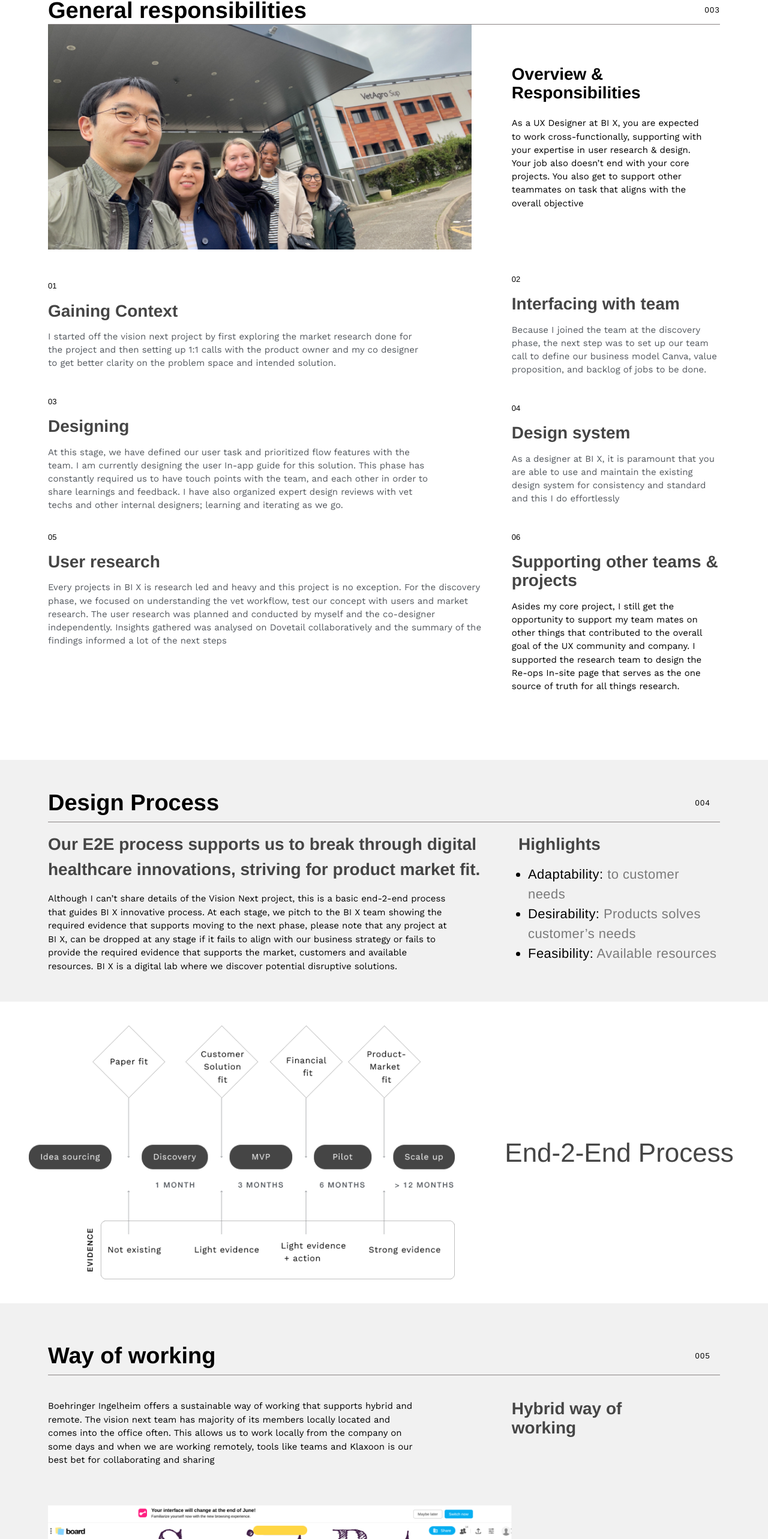
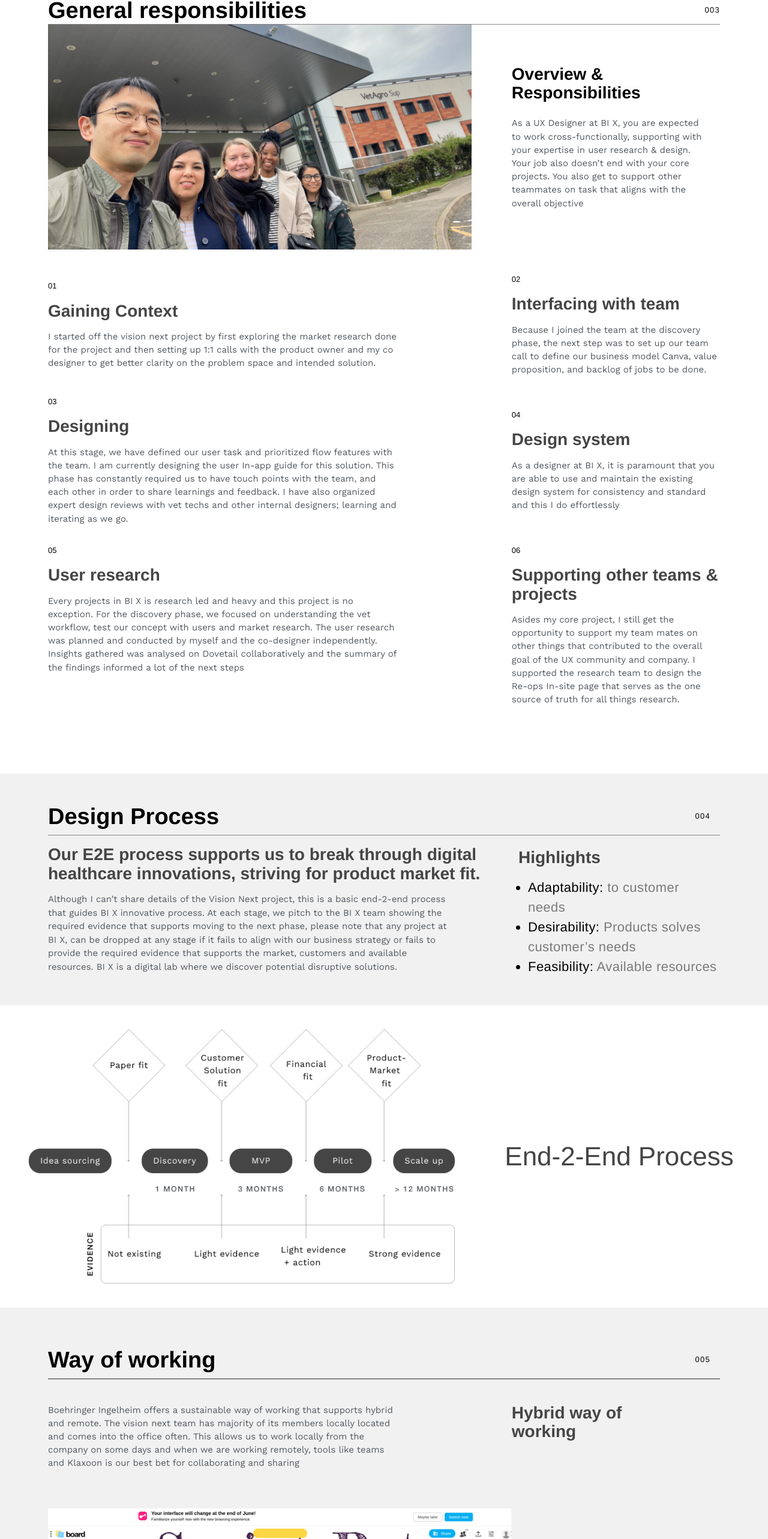
Before and after one commit to Nathan-88/precious-portfolio, a React (Vite) app: page /projects/bix in a window 1280 px wide. Shown: the part 1336-3902 px from the top of the page at 60% size. Built offline with nearby package versions, Linux system fonts and the light colour scheme; a web font is replaced by a local one.

Commit message:
edited the bix page to fix font errors

```diff
--- a/src/components/Designprocess.jsx
+++ b/src/components/Designprocess.jsx
@@ -9,8 +9,8 @@ const Designprocess =() => {
             <div className="h-[0.07rem] mb-4 bg-hrline"></div>
             <div className="flex flex-col xl:flex-row justify-between">
                 <div className="mb-8 xl:mb-0 xl:w-[67%]">
-                    <h4 className="text-hueblack font-bold text-[24px] md:text-[28px] mb-4">Our E2E process supports us to break through digital healthcare innovations, striving for product market fit.</h4>
-                    <p className="font-[400] font-work-sans text-[15px] xl:w-[90%]">Although I can’t share details of the Vision Next project, this is a basic end-2-end process that guides BI X innovative process. At each stage, we pitch to the BI X team showing the required evidence that supports moving to the next phase, please note that any project at BI X, can be dropped at any stage if it fails to align with our business strategy or fails to provide the required evidence that supports the market, customers and available resources. BI X is a digital lab where we discover potential disruptive solutions. </p>
+                    <h4 className="text-hueblack font-bold text-[24px] md:text-3xl mb-4">Our E2E process supports us to break through digital healthcare innovations, striving for product market fit.</h4>
+                    <p className="font-[400] text-secondary font-work-sans text-[15px] xl:w-[90%]">Although I can’t share details of the Vision Next project, this is a basic end-2-end process that guides BI X innovative process. At each stage, we pitch to the BI X team showing the required evidence that supports moving to the next phase, please note that any project at BI X, can be dropped at any stage if it fails to align with our business strategy or fails to provide the required evidence that supports the market, customers and available resources. BI X is a digital lab where we discover potential disruptive solutions. </p>
                 </div>
                 <div className="xl:w-[30%]">
                     <h4 className="text-hueblack font-bold text-[24px] md:text-[28px] mb-3">Highlights</h4>
--- a/src/components/Fun.jsx
+++ b/src/components/Fun.jsx
@@ -10,8 +10,8 @@ const Fun =()=> {
                 <div className="h-[0.07rem] bg-hrline"></div>
             </div>
             <div className="mb-16 xl:mb-28 flex flex-col xl:flex-row justify-between">
-                <div className="mb-8 xl:mb-0 xl:w-[50%] text-secondary font-[400] text-sm">
-                    <p className="">Although I have had the best time working on impactful projects that support the overall Boehringer Ingelheim’s vision of improving lives, I have also had the best time at company events, learning and travelling</p>
+                <div className="mb-8 xl:mb-0 xl:w-[60%] text-secondary font-[400] text-sm">
+                    <p className="font-work-sans">Although I have had the best time working on impactful projects that support the overall Boehringer Ingelheim’s vision of improving lives, I have also had the best time at company events, learning and travelling</p>
                 </div>
                 <div className="xl:w-[31%]">
                     <p className="font-bold text-secondary text-3xl xl:w-[97%]">The best kind of work gives you energy back</p>
--- a/src/components/Generalrespon.jsx
+++ b/src/components/Generalrespon.jsx
@@ -13,14 +13,14 @@ const Generalrespon = () => {
                 </div>
                 <div className="xl:w-[31%]">
                     <h4 className="font-bold text-3xl mb-6">Overview & Responsibilities</h4>
-                    <p className="text-sm font-work-sans font-[400] xl:w-[94%]">As a UX Designer at BI X, you are expected to work cross-functionally, supporting with your expertise in user research & design. Your job also doesn’t end with your core projects. You also get to support other teammates on task that aligns with the overall objective </p>
+                    <p className="text-sm font-work-sans text-secondary font-[400] xl:w-[94%]">As a UX Designer at BI X, you are expected to work cross-functionally, supporting with your expertise in user research & design. Your job also doesn’t end with your core projects. You also get to support other teammates on task that aligns with the overall objective </p>
                 </div>
             </div>
             <div className="flex flex-col mb-8 xl:flex-row items-center justify-between">
-                <div className="xl:w-[65%]">
+                <div className="mb-8 xl:mb-0 xl:w-[65%]">
                     <h4 className="font-500 text-[13px] mb-4">01</h4>
                     <h4 className="font-bold mb-4 text-3xl text-hueblack">Gaining Context</h4>
-                    <p className="text-sm w-[87%] font-[400] text-secondary font-work-sans">I started off the vision next project by first exploring the market research done for the project and then setting up 1:1 calls with the product owner and my co designer to get better clarity on the problem space and intended solution.</p>
+                    <p className="text-sm xl:w-[80%] font-[400] text-secondary font-work-sans">I started off the vision next project by first exploring the market research done for the project and then setting up 1:1 calls with the product owner and my co designer to get better clarity on the problem space and intended solution.</p>
                 </div>
                 <div className="xl:w-[31%]">
                     <h4 className="font-500 text-[13px] mb-4">02</h4>
@@ -29,10 +29,10 @@ const Generalrespon = () => {
                 </div>
             </div>
             <div className="flex flex-col mb-8 xl:flex-row items-center justify-between">
-                <div className="xl:w-[65%]">
+                <div className="mb-8 xl:mb-0 xl:w-[65%]">
                     <h4 className="font-500 text-[13px] mb-4">03</h4>
                     <h4 className="font-bold mb-4 text-3xl text-hueblack">Designing</h4>
-                    <p className="text-sm w-[87%] text-secondary font[400] font-work-sans">At this stage, we have defined our user task and prioritized flow features with the team. I am currently designing the user In-app guide for this solution. This phase has constantly required us to have touch points with the team, and each other in order to share learnings and feedback. I have also organized expert design reviews with vet techs and other internal designers; learning and iterating as we go.</p>
+                    <p className="text-sm xl:w-[80%] text-secondary font[400] font-work-sans">At this stage, we have defined our user task and prioritized flow features with the team. I am currently designing the user In-app guide for this solution. This phase has constantly required us to have touch points with the team, and each other in order to share learnings and feedback. I have also organized expert design reviews with vet techs and other internal designers; learning and iterating as we go.</p>
                 </div>
                 <div className="xl:w-[31%]">
                     <h4 className="font-500 text-[13px] mb-4">04</h4>
@@ -41,15 +41,15 @@ const Generalrespon = () => {
                 </div>
             </div>
             <div className="flex flex-col mb-8 xl:flex-row justify-between">
-                <div className="xl:w-[65%]">
+                <div className="mb-8 xl:mb-0 xl:w-[65%]">
                     <h4 className="font-500 text-[13px] mb-4">05</h4>
                     <h4 className="font-bold mb-4 text-3xl text-hueblack">User research</h4>
-                    <p className="text-sm font[400] text-secondary font-work-sans">Every projects in BI X is research led and heavy and this project is no exception. For the discovery phase, we focused on understanding the vet workflow, test our concept with users and market research. The user research was planned and conducted by myself and the co-designer independently. Insights gathered was analysed on Dovetail collaboratively and the summary of the findings informed a lot of the next steps</p>
+                    <p className="text-sm xl:w-[80%] font[400] text-secondary font-work-sans">Every projects in BI X is research led and heavy and this project is no exception. For the discovery phase, we focused on understanding the vet workflow, test our concept with users and market research. The user research was planned and conducted by myself and the co-designer independently. Insights gathered was analysed on Dovetail collaboratively and the summary of the findings informed a lot of the next steps</p>
                 </div>
                 <div className="xl:w-[31%]">
                     <h4 className="font-500 text-[13px] mb-4">06</h4>
                     <h4 className="font-bold mb-4 text-3xl text-hueblack">Supporting other teams & projects</h4>
-                    <p className=" text-sm  font-work-sans ">Asides my core project, I still get the opportunity to support my team mates on other things that contributed to the overall goal of the UX community and company. I supported the research team to design the Re-ops In-site page that serves as the one source of truth for all things research. </p>
+                    <p className=" text-sm font[400] text-secondary font-work-sans ">Asides my core project, I still get the opportunity to support my team mates on other things that contributed to the overall goal of the UX community and company. I supported the research team to design the Re-ops In-site page that serves as the one source of truth for all things research. </p>
                 </div>
             </div>
         </section>
--- a/src/components/Team.jsx
+++ b/src/components/Team.jsx
@@ -9,12 +9,12 @@ const Team =()=> {
                 <div className="h-[0.07rem] bg-hrline"></div>
             </div>
             <div className="mb-10 xl:mb-16 flex flex-col xl:flex-row justify-between">
-                <div className="mb-8 xl:mb-0 xl:w-[63%] text-hueblack font-bold text-[1.75rem]">
+                <div className="mb-8 xl:mb-0 xl:w-[63%] text-hueblack font-bold text-3xl">
                     <p className="">My core team consist of cross-functional teammates whose value to bring their best work forward has helped me to be a better team player and UX Designer</p>
                 </div>
                 <div className="w-[31%]">
                     <h4 className="font-bold text-[1.375rem]">Team</h4>
-                    <div className="text-[15px] font-work-sans font-[400]">
+                    <div className="text-sm text-secondary font-work-sans font-[400]">
                         <p className="">2 UX Designers</p>
                         <p className="">Frontend developer</p>
                         <p className="">Backend developer</p>
--- a/src/components/Way.jsx
+++ b/src/components/Way.jsx
@@ -8,8 +8,8 @@ const Way = () => {
             </div>
             <div className="h-[0.07rem] mb-10 bg-hrline"></div>
             <div className="mb-10 xl:mb-16 flex flex-col xl:flex-row justify-between">
-                <div className="mb-8 xl:mb-0 xl:w-[55%]">
-                    <p className="font-[400] text-[15px] font-work-sans">Boehringer Ingelheim offers a sustainable way of working that supports hybrid and remote. The vision next team has majority of its members locally located and comes into the office often. This allows us to work locally from the company on some days and when we are working remotely, tools like teams and Klaxoon is our best bet for collaborating and sharing</p>
+                <div className="mb-8 xl:mb-0 xl:w-[52%]">
+                    <p className="font-[400] text-secondary text-sm font-work-sans">Boehringer Ingelheim offers a sustainable way of working that supports hybrid and remote. The vision next team has majority of its members locally located and comes into the office often. This allows us to work locally from the company on some days and when we are working remotely, tools like teams and Klaxoon is our best bet for collaborating and sharing</p>
                 </div>
                 <div className="xl:w-[31%]">
                     <p className="text-hueblack font-bold text-3xl xl:w-[80%]">Hybrid way of working</p>
```
